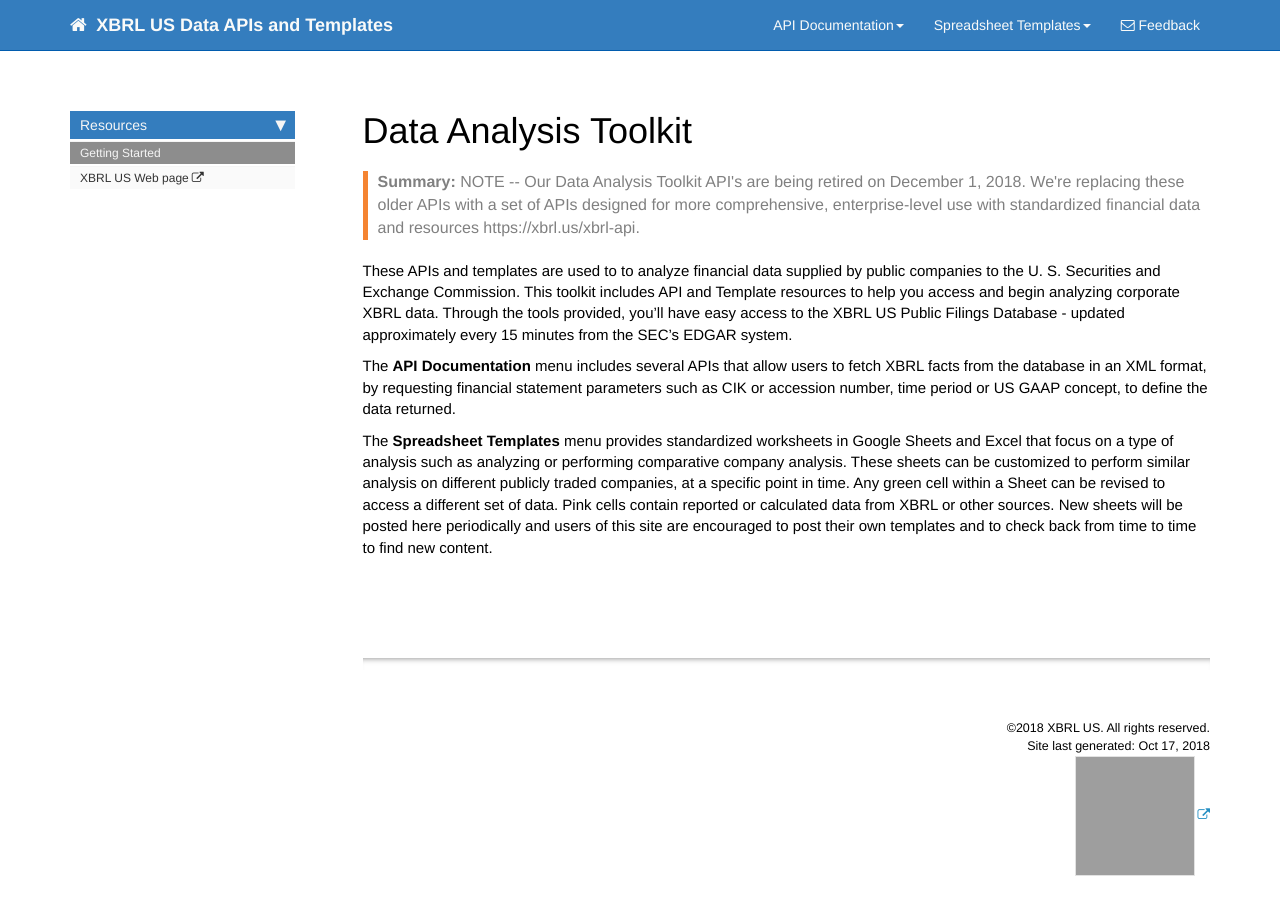
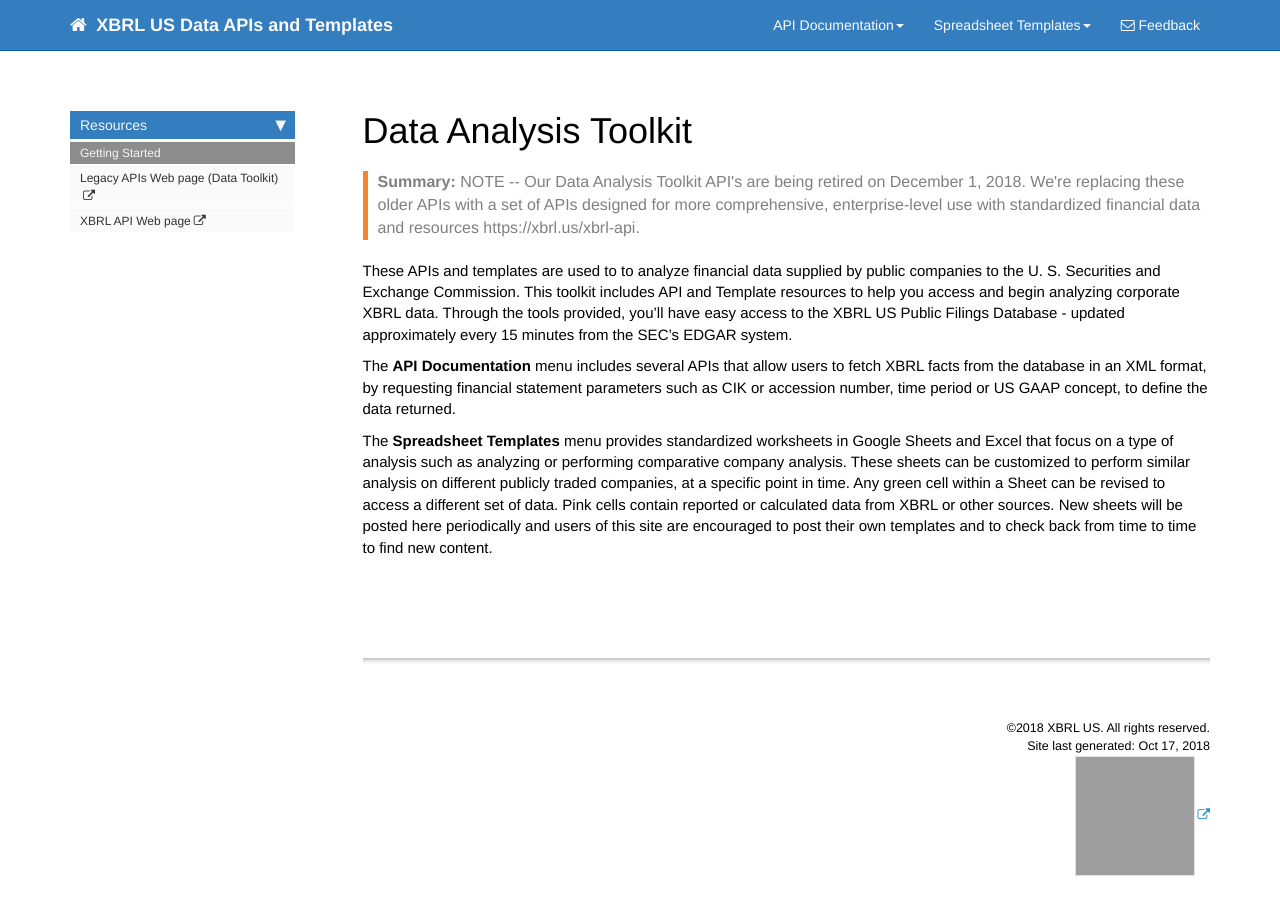
Before and after one commit to xbrlus/xbrl-api, a Jekyll site: the page built from index.md, in a window 1280 px wide and 926 px high. Shown: the top 915 px of the window. Built offline with Jekyll 4.4.1, drawn with Linux system fonts in a browser that asks for light colours; nearby versions of some CDN libraries; comment, search, counter and statistics services are not loaded; grey boxes are pictures that could not be loaded.

Commit message:
Update home_sidebar.yml

```diff
--- a/_data/sidebars/home_sidebar.yml
+++ b/_data/sidebars/home_sidebar.yml
@@ -12,6 +12,9 @@ entries:
     - title: Getting Started
       url: /index.html
       output: web
-    - title: XBRL US Web page
+    - title: Legacy APIs Web page (Data Toolkit)
       external_url: https://xbrl.us/home/use/data-analysis-toolkit/
       output: web
+    - title: XBRL API Web page
+      external_url: https://xbrl.us/home/use/xbrl-api
+      output: web
```
